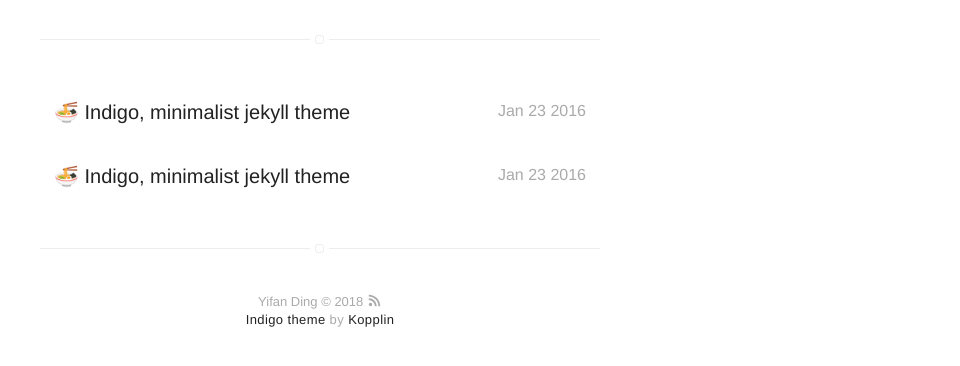
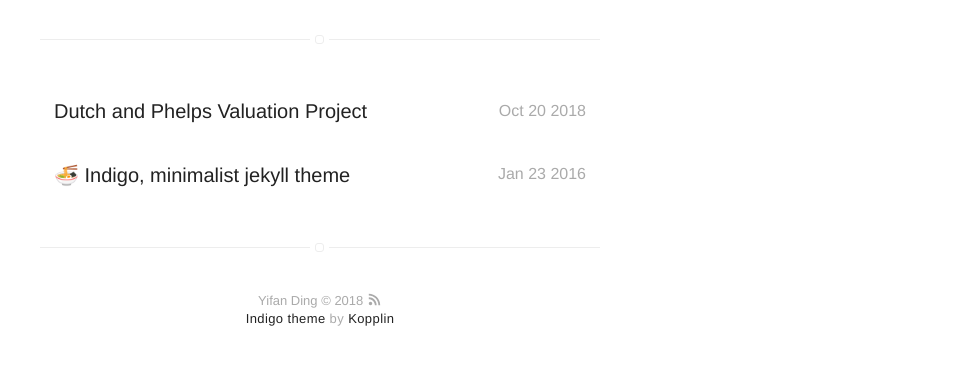
Before and after one commit to yifan-ding/yifan-ding.github.io, a Jekyll site: the page built from projects.html, in a window 1280 px wide. Shown: the part 438-804 px from the top of the page, without its empty margins (320-1280 px from the left). Built offline with Jekyll 4.4.1, drawn with Linux system fonts in a browser that asks for light colours; emoji names are drawn with the system emoji font; some of the changed lines change nothing that is shown.

Commit message:
Update 2018-10-20-dutch-and-phelps.markdown

```diff
--- a/_posts/2018-10-20-dutch-and-phelps.markdown
+++ b/_posts/2018-10-20-dutch-and-phelps.markdown
@@ -1,35 +1,20 @@
 ---
-title: ":ramen: Indigo, minimalist jekyll theme"
+title: "Dutch and Phelps Valuation Project"
 layout: post
-date: 2016-01-23 22:10
-tag: jekyll
+date: 2018-10-20 22:35
+tag:
+- excel
+- finance
 image: https://koppl.in/indigo/assets/images/jekyll-logo-light-solid.png
-headerImage: true
+headerImage: false
 projects: true
 hidden: true # don't count this post in blog pagination
-description: "This is a simple and minimalist template for Jekyll for those who likes to eat noodles."
+description: "Dutch & Phelps, an investment banking company, released a challenge project to valuate a fair price for a broadcasting company with a strong take-to-market strategy post-conception. Project specs can be found [here] (https://yifan-ding.github.io/assets/Duff_Phelps.pdf)."
 category: project
-author: johndoe
+author: yifan-ding
 externalLink: false
 ---
 
-![Screenshot](https://raw.githubusercontent.com/sergiokopplin/indigo/gh-pages/assets/screen-shot.png)
+![Dutch-Phelps](../assets/images/Subscribers.png)
 
-Example of project - Indigo Minimalist Jekyll Template - [Demo](http://sergiokopplin.github.io/indigo/). This is a simple and minimalist template for Jekyll for those who likes to eat noodles.
-
----
-
-What has inside?
-
-- Gulp
-- BrowserSync
-- Stylus
-- SVG
-- Travis
-- No JS
-- [98/100](https://developers.google.com/speed/pagespeed/insights/?url=http%3A%2F%2Fsergiokopplin.github.io%2Findigo%2F)
-
----
-
-[Check it out](http://sergiokopplin.github.io/indigo/) here.
-If you need some help, just [tell me](http://github.com/sergiokopplin/indigo/issues).
+Dutch & Phelps, an investment banking company, released a challenge project to valuate a fair price for a broadcasting company with a strong take-to-market strategy post-conception. Project specs can be found [here] (https://yifan-ding.github.io/assets/Duff_Phelps.pdf).
```
